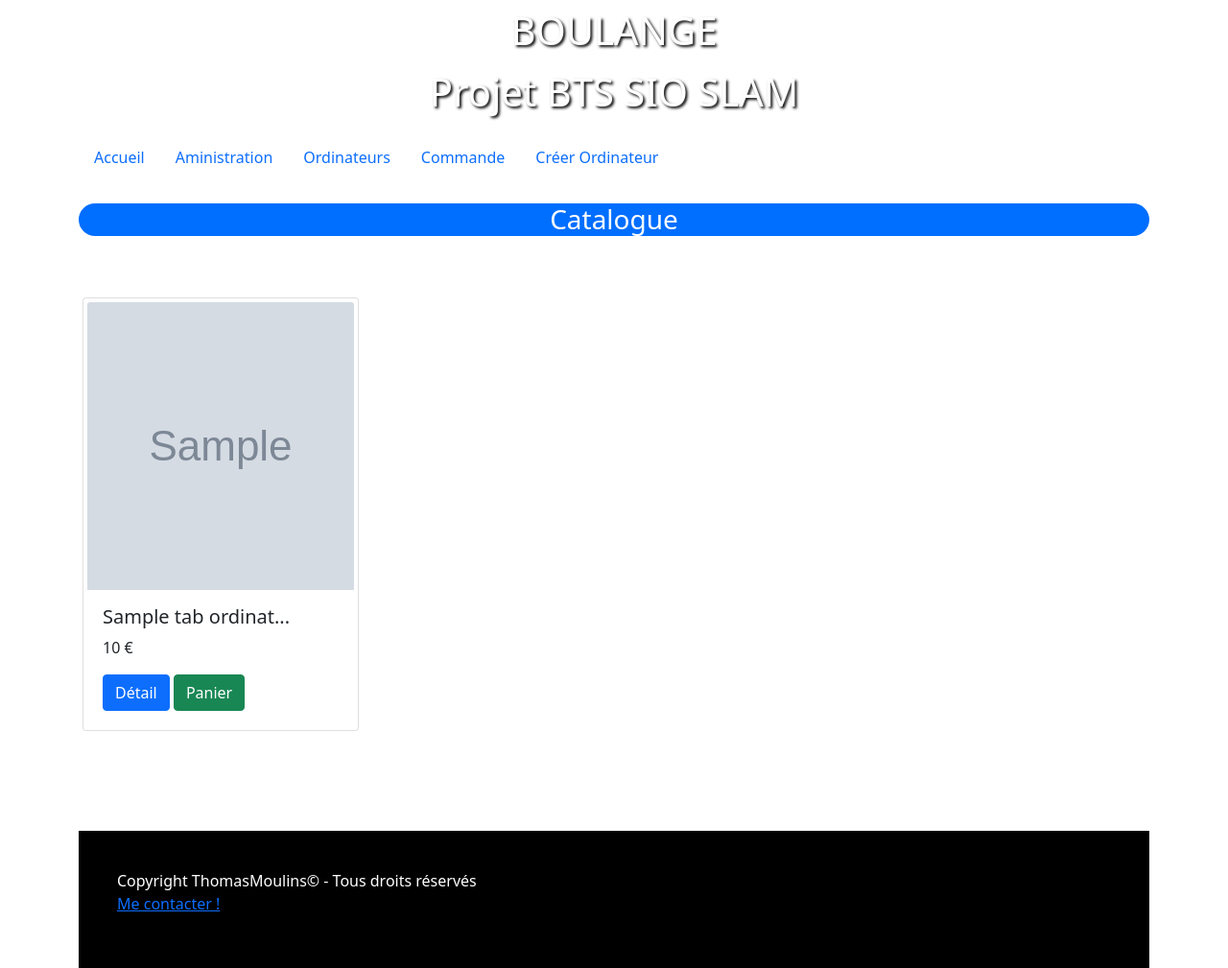
After one commit to bahanix1371/boulange, a PHP site: template vue/cardOrdinateurs.php in a window 1280 px wide. The commit adds this page. Shown: the top 1009 px of the page at 96% size. Run offline with PHP 8.4, Linux system fonts and the light colour scheme; the template is opened without the code that fills it: most values are stand-ins (such as "Sample title", 1, 10 or a date in 2020); grey boxes marked "Sample" are stand-in pictures.

Commit message:
Tâche 11 : afficher les ordinateurs avec le composant graphique carte (page Ordinateurs)

```diff
--- a/controleur/controleur.php
+++ b/controleur/controleur.php
@@ -27,6 +27,10 @@
             ajouterOrdinateurBd($_POST['denomination'], $_POST['processeur'],$_POST['prix'],$_POST['ecran'],$_POST['vive'],$nomImageAjoute,$_POST['lien']);
             header("Location: index.php?action=tab");
         }
+        function afficherCardOrdinateurs(){
+            $tabOrdinateurs=lireOrdinateurs();
+            require "vue/cardOrdinateurs.php";
+        }
         function modifierOrdinateur($id){
             echo "Modifier ORDINATEUR id=".$id."<br>";
             $ordis=lireOrdinateurById($id);
--- a/index.php
+++ b/index.php
@@ -22,6 +22,12 @@
             elseif($_GET['action'] == 'valid-creer'){ //OK
                 creerValidationOrdinateur();
             }
+            elseif($_GET['action']=="card"){  //OK
+                afficherCardOrdinateurs();
+            }
+            elseif($_GET['action'] == 'modifier'){ //OK
+                modifierOrdinateur($_GET['id']);
+            }
             else {
                 echo "La page n'existe pas";
             }
--- /dev/null
+++ b/vue/cardOrdinateurs.php
@@ -0,0 +1,25 @@
+<?php
+  require_once "outil/outils.php";
+  ob_start();
+?>
+  <div class="row">
+    <?php foreach($tabOrdinateurs as $ordis) { ?>
+      <?php $i=0; ?>
+      <div class="col">
+        <div class="card p-1 m-1" style="width: 18rem;">
+          <img height="300px" src="public/images/<?php echo $ordis['image']; ?>" class="card-img-top" alt="image">
+          <div class="card-body">
+            <h5 class="card-title"><?php echo sousChaineTaille($ordis['denomination'], 18); ?></h5>
+            <p class="card-text"><?php echo sousChaineTaille($ordis['prix'],50); ?> €</p>
+            <a href="index.php?action=lire&id=<?php echo $ordis['id']; ?>" class="btn btn-primary">Détail</a>
+            <a href="index.php?action=addpanier&id=<?php echo $ordis['id']; ?>" class="btn btn-success">Panier</a>
+          </div>
+        </div>
+      </div>
+    <?php } ?>
+  </div>
+<?php
+$content = ob_get_clean();
+$titre = "Catalogue";
+require "template.php";
+?>
```
Also changed, not shown: model/OrdinateurManager.php (line endings or trailing spaces).
